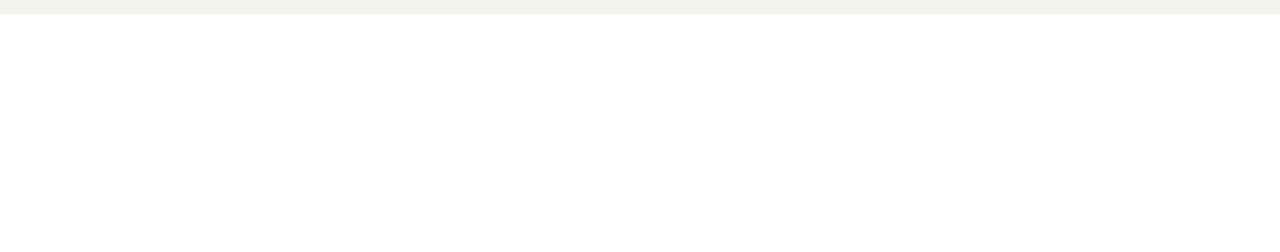
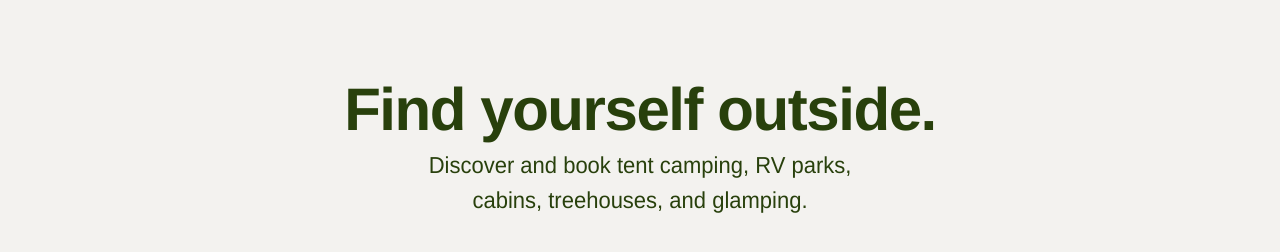
Before and after one commit to metcalfmarlee/wk7d4, a plain HTML site: page index.html in a window 1280 px wide. Shown: the part 96-348 px from the top of the page. Drawn offline with Linux system fonts and the light colour scheme.

Commit message:
titles done

```diff
--- a/index.html
+++ b/index.html
@@ -20,7 +20,7 @@
             <div class="menu">
                 <div id="title">
                     <a href="./index.html">
-                        <img src="./images/hipCamp.png">
+                        <img src="./images/hipcamp.png">
                     </a>
                 </div>
                 <div class="menu-options" >
@@ -33,10 +33,17 @@
                 <div class="start-button"><button>Start Hosting</button></div>
             </div>
         </div>
-
     </header>
 
+    <main>
+        <div id="titles">
+            <h1>Find yourself outside.</h1>
+            <h2>Discover and book tent camping, RV parks, cabins,
+                treehouses, and glamping.
+            </h2>
+        </div>
 
+    </main>
 
 
 </body>
--- a/stylesheet.css
+++ b/stylesheet.css
@@ -78,3 +78,51 @@ body {
     white-space: nowrap;
     border: 1px transparent;
 }
+
+#titles {
+    display: flex;
+    justify-content: center;
+    flex-direction: column;
+    align-items: center;
+    height: 260px;
+}
+
+main {
+    width: 1232px;
+    padding: 0 24px;
+    margin: 0 auto;
+
+}
+
+body {
+    /* display: flex;
+    justify-content: center; */
+    background-color: rgb(243, 242, 239);
+}
+
+h1 {
+    height: 78px;
+    margin: 0;
+    text-align: center;
+    font-size: 60px;
+    font-weight: 799;
+    line-height: 78px;
+    color: #28400C;
+    font-family: Calibre, Helvetica, Arial, sans-serif;
+    letter-spacing: -1.44px;
+}
+
+h2 {
+    height: 68px;
+    margin: 0;
+    width: 448px;
+    display: flex;
+    text-align: center;
+    font-size: 22px;
+    font-weight: 550;
+    line-height: 34px;
+    /* letter-spacing: 0.5px; */
+    color: #28400C;
+    font-family: Calibre, Helvetica, Arial, sans-serif;
+    transform:scaleY(105%)
+}
```
